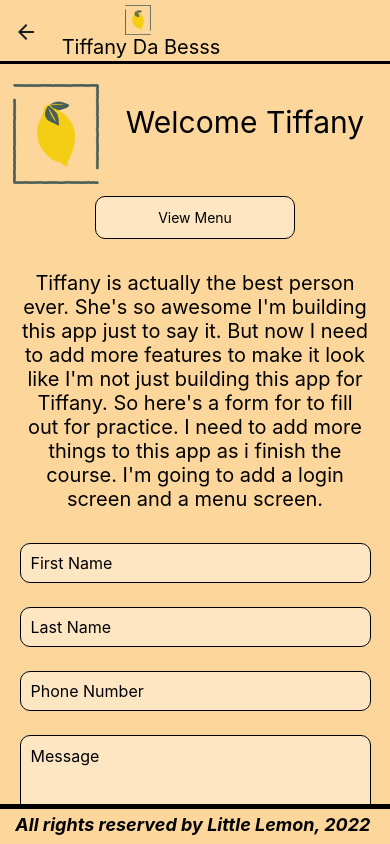
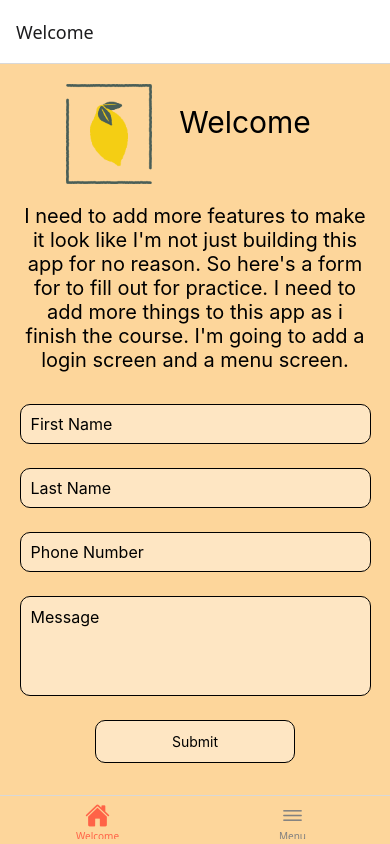
Before and after one commit to artslimedev/reactNativeIntro, a React Native app: screen /Welcome in a window 390 px wide. Built offline with nearby package versions, Linux system fonts and the light colour scheme.

Commit message:
Adding tab navigation

```diff
--- a/App.js
+++ b/App.js
@@ -6,8 +6,11 @@
 import LoginScreen from "./components/LoginScreen";
 import { NavigationContainer } from "@react-navigation/native";
 import { createNativeStackNavigator } from "@react-navigation/native-stack";
+import { createBottomTabNavigator } from "@react-navigation/bottom-tabs";
+import { Ionicons } from "@expo/vector-icons";
 
 const Stack = createNativeStackNavigator();
+const Tab = createBottomTabNavigator();
 
 const LogoTitle = () => {
   return (
@@ -21,7 +24,7 @@
         }}
         source={require("./img/logo.png")}
       />
-      <Text style={{ fontSize: 20, color: "black" }}> Tiffany Da Besss</Text>
+      <Text style={{ fontSize: 20, color: "black" }}> Lemon</Text>
     </>
   );
 };
@@ -29,7 +32,28 @@
 export default function App() {
   return (
     <NavigationContainer>
-      <View style={styles.container}>
+      <Tab.Navigator
+        screenOptions={({ route }) => ({
+          tabBarIcon: ({ focused, color, size }) => {
+            let iconName;
+            if (route.name === "Welcome") {
+              iconName = focused ? "home" : "home-outline";
+            } else if (route.name === "Menu") {
+              iconName = focused ? "menu" : "menu-outline";
+            }
+            return <Ionicons name={iconName} size={size} color={color} />;
+          },
+          tabBarActiveTintColor: "tomato",
+          tabBarInactiveTintColor: "gray",
+          tabBarStyle: {
+            backgroundColor: "#FDD69B",
+          },
+        })}
+      >
+        <Tab.Screen name="Welcome" component={WelcomeScreen} />
+        <Tab.Screen name="Menu" component={MenuScreen} />
+      </Tab.Navigator>
+      {/* <View style={styles.container}>
         <Stack.Navigator
           initialRouteName="Login"
           screenOptions={{
@@ -48,17 +72,17 @@
             name="Welcome"
             component={WelcomeScreen}
             options={{
-              title: "Tiffany",
+              title: "Welcome",
               headerTitle: (props) => <LogoTitle />,
             }}
           />
           <Stack.Screen name="Login" component={LoginScreen} />
           <Stack.Screen name="Menu" component={MenuScreen} />
         </Stack.Navigator>
-      </View>
-      <View style={styles.footerContainer}>
+      </View> */}
+      {/* <View style={styles.footerContainer}>
         <LittleLemonFooter />
-      </View>
+      </View> */}
     </NavigationContainer>
   );
 }
@@ -69,7 +93,7 @@
     backgroundColor: "#FDD69B",
   },
   footerContainer: {
-    flex: 0.05,
+    flex: 0.02,
     backgroundColor: "#FDD69B",
   },
 });
--- a/components/LittleLemonFooter.js
+++ b/components/LittleLemonFooter.js
@@ -14,13 +14,12 @@
 const footerStyles = StyleSheet.create({
   footer: {
     flex: 1,
-    marginBottom: 10,
     borderTopColor: "black",
-    borderTopWidth: 5,
+    borderTopWidth: 2,
   },
   footerText: {
-    padding: 5,
-    fontSize: 18,
+    padding: 0,
+    fontSize: 10,
     color: "black",
     textAlign: "center",
     fontWeight: "bold",
--- a/components/LoginScreen.js
+++ b/components/LoginScreen.js
@@ -15,7 +15,7 @@
       style={styles.container}
       contentContainerStyle={{ justifyContent: "center", alignItems: "center" }}
     >
-      <Text style={styles.headerText}>Welcome Tiffany</Text>
+      <Text style={styles.headerText}>Welcome</Text>
       <Text style={styles.regularText}>Login to continue </Text>
       <TextInput
         style={styles.input}
@@ -61,7 +61,7 @@
   },
   input: {
     height: 40,
-    width: 400,
+    width: "90%",
     margin: 12,
     fontSize: 16,
     padding: 10,
--- a/components/MenuScreen.js
+++ b/components/MenuScreen.js
@@ -92,11 +92,10 @@
         sections={menuItemsToDisplay}
         renderItem={renderItem}
         renderSectionHeader={renderSectionHeader}
-        ListFooterComponent={LittleLemonFooter}
       />
-      <Pressable onPress={() => navigation.goBack()} style={menuStyles.button}>
+      {/* <Pressable onPress={() => navigation.goBack()} style={menuStyles.button}>
         <Text>Go Back</Text>
-      </Pressable>
+      </Pressable> */}
     </View>
   );
 };
--- a/components/WelcomeScreen.js
+++ b/components/WelcomeScreen.js
@@ -38,21 +38,19 @@
             accessible={true}
             accessibilityLabel="Little Lemon Logo"
           />
-          <Text style={styles.titleText}>Welcome Tiffany</Text>
+          <Text style={styles.titleText}>Welcome</Text>
         </View>
-        <Pressable
+        {/* <Pressable
           onPress={() => navigation.navigate("Menu")}
           style={styles.button}
         >
           <Text>View Menu</Text>
-        </Pressable>
+        </Pressable> */}
         <Text style={styles.baseText}>
-          Tiffany is actually the best person ever. She's so awesome I'm
-          building this app just to say it. But now I need to add more features
-          to make it look like I'm not just building this app for Tiffany. So
-          here's a form for to fill out for practice. I need to add more things
-          to this app as i finish the course. I'm going to add a login screen
-          and a menu screen.
+          I need to add more features to make it look like I'm not just building
+          this app for no reason. So here's a form for to fill out for practice.
+          I need to add more things to this app as i finish the course. I'm
+          going to add a login screen and a menu screen.
         </Text>
         <TextInput
           style={styles.input}
```
